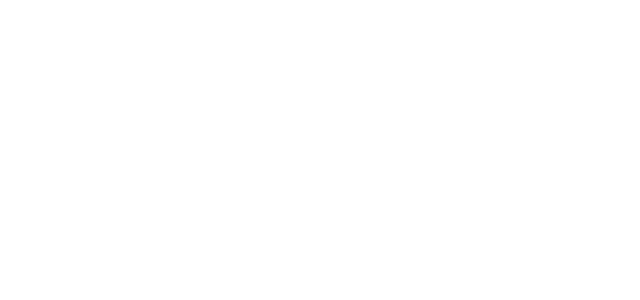
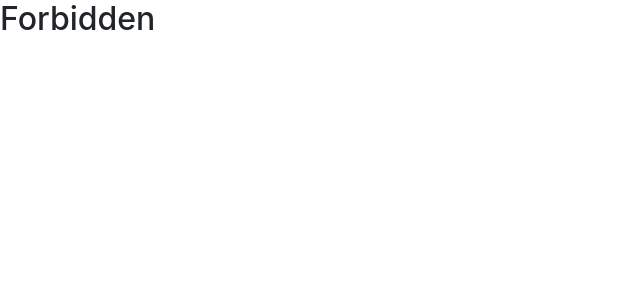
Before and after one commit to 1Regina/react-ecommerce-frontend, a React (Create React App) app: page /forbidden in a window 1280 px wide. Before the commit this address had no page. Shown: the top 300 px of the page, without its empty margins (0-640 px from the left). Built offline with nearby package versions, Linux system fonts and the light colour scheme.

Commit message:
feat: forbidden and NotFound page

```diff
--- a/src/Routes.js
+++ b/src/Routes.js
@@ -23,12 +23,13 @@ const Routes6 = () => {
         <Route
           path ="/user/dashboard"
           element = {
-            <PrivateRoute>
+            <PrivateRoute >
               <Dashboard />
             </PrivateRoute>
           }
         />
-
+        <Route path="/forbidden" element={<Forbidden />} />
+        <Route path="*" element={<NotFound />} />
       </Routes>
     </BrowserRouter>
   );
--- /dev/null
+++ b/src/views/Forbidden.js
@@ -0,0 +1,11 @@
+import React from "react";
+
+const Forbidden = () => {
+  return (
+    <div>
+      <h2> Forbidden </h2>
+    </div>
+  );
+};
+
+export default Forbidden;
--- /dev/null
+++ b/src/views/NotFound.js
@@ -0,0 +1,11 @@
+import React from "react";
+
+const NotFound = () => {
+  return (
+    <div>
+      <h2>Not Found</h2>
+    </div>
+  );
+};
+
+export default NotFound;
```
